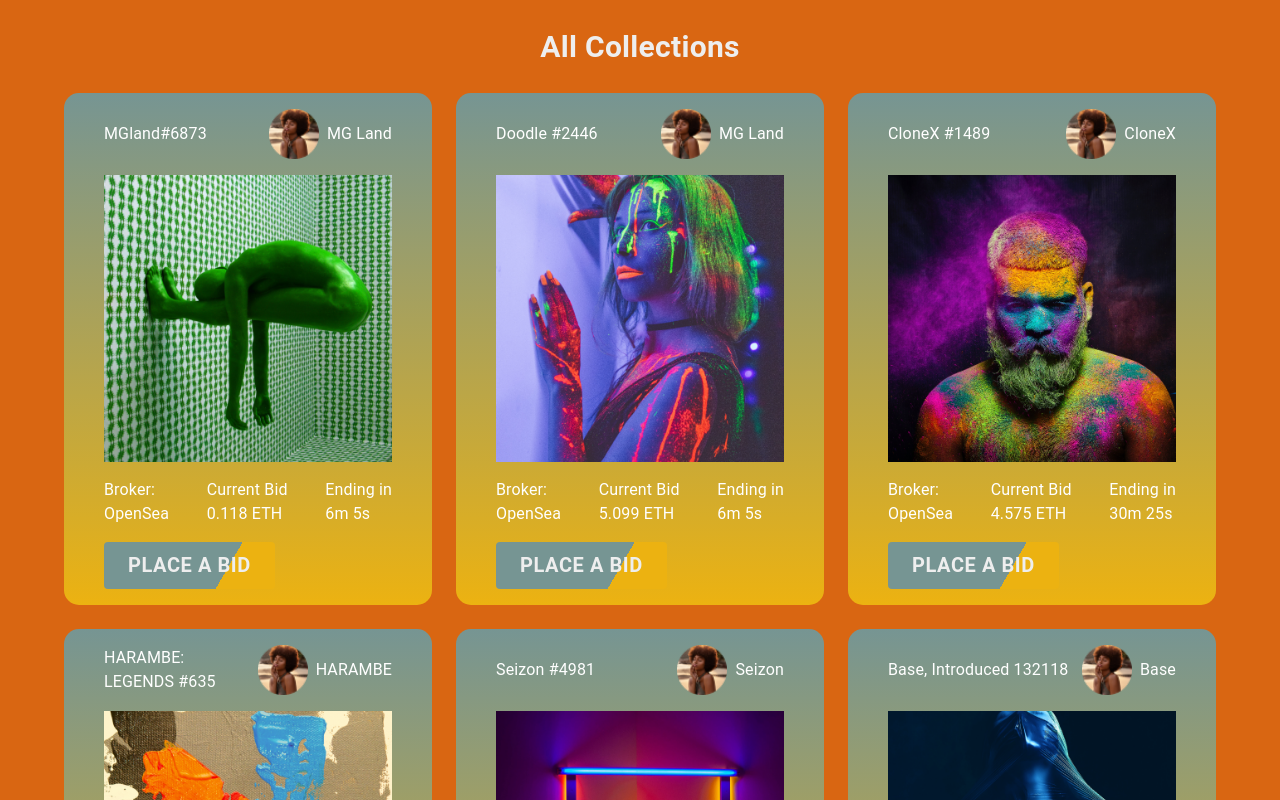
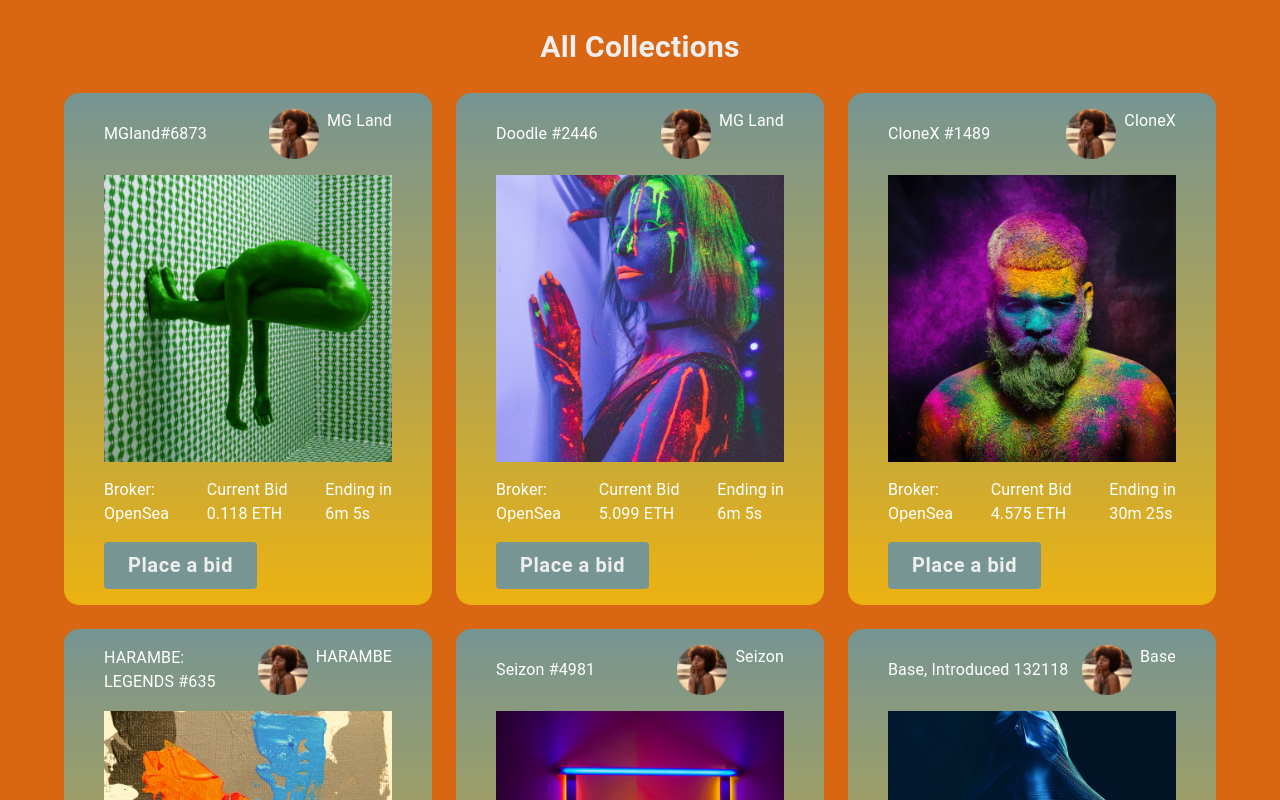
Before and after one commit to Beemhuse/nft-page, a Next.js app: page / in a window 1280 px wide. Shown: the top 800 px of the page. Built offline with nearby package versions, Linux system fonts and the light colour scheme.

Commit message:
new changes to button

```diff
--- a/components/card/Cards.tsx
+++ b/components/card/Cards.tsx
@@ -65,7 +65,7 @@ const Cards = (props: Props) => {
         >
 
           <Typography sx={{ color: "#fff" }}>{title}</Typography>
-          <Stack direction="row" spacing={1} alignItems="center" >
+          <Stack direction="row" spacing={1}  >
             {profileImage}
             <Typography sx={{ color: "#fff" }}>{imageTitle}</Typography>
           </Stack>
@@ -91,12 +91,10 @@ const Cards = (props: Props) => {
 
 <Button
 onClick={handleOpen}
-      sx={{ background:
-                                "linear-gradient(120deg, #769593 70%, #ECB211 50%)",
+sx={{ background:"linear-gradient(20deg, #769593 100%, #ECB211 50%)",
 color: "#eee",
-
 px:3,
-                              fontSize:'20px', fontWeight:'600'}}>Place a bid</Button>
+fontSize:'20px', fontWeight:'600', textTransform:'none', width:'fit-content', marginLeft:'auto'}}>Place a bid</Button>
 </motion.div>
 </Stack>
 
--- a/components/modals/ModalPop.tsx
+++ b/components/modals/ModalPop.tsx
@@ -147,7 +147,7 @@ const ModalPop = (props: Props) => {
                               color: "#eee",
 
                               px:3,
-                              fontSize:'20px', fontWeight:'600'
+                              fontSize:'20px', fontWeight:'600', textTransform:'none'
                             }}
                           >
                             Place a Bid!
```
Lines whose indentation alone changed are shown as unchanged.
